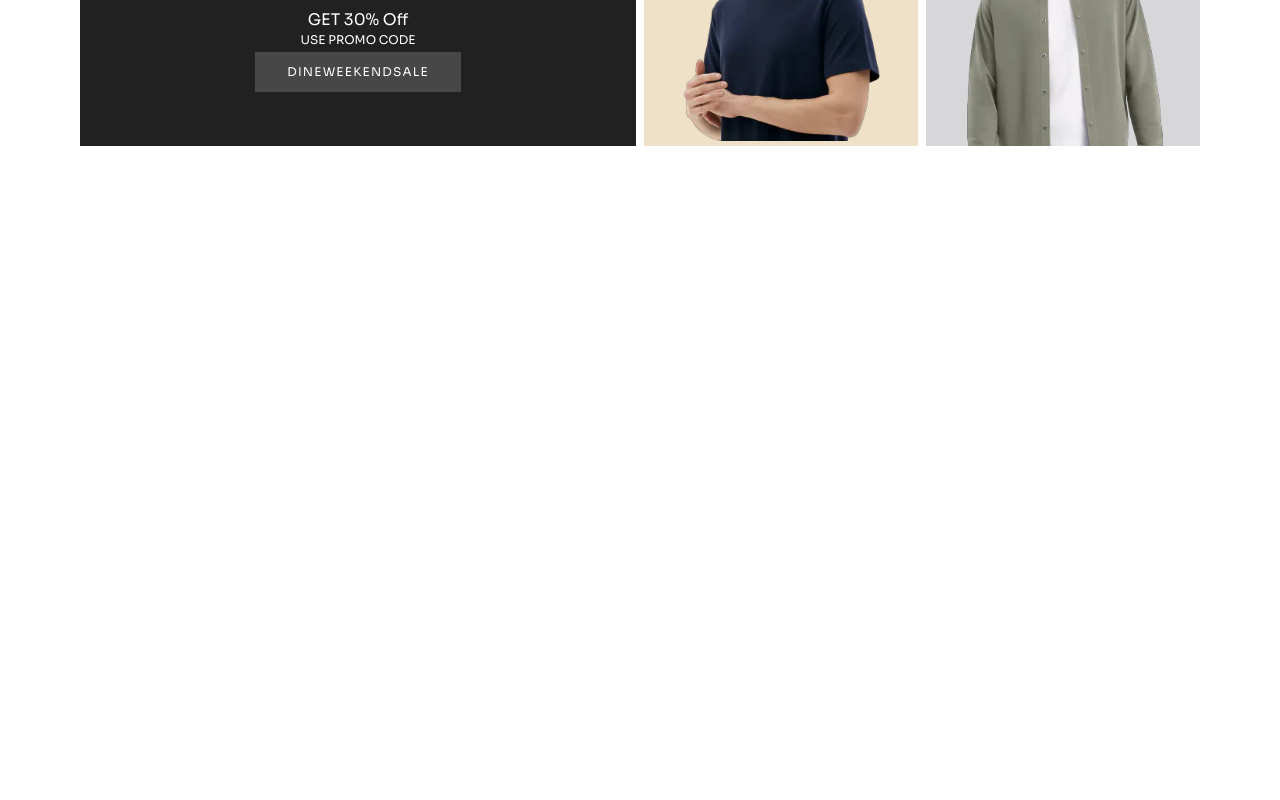
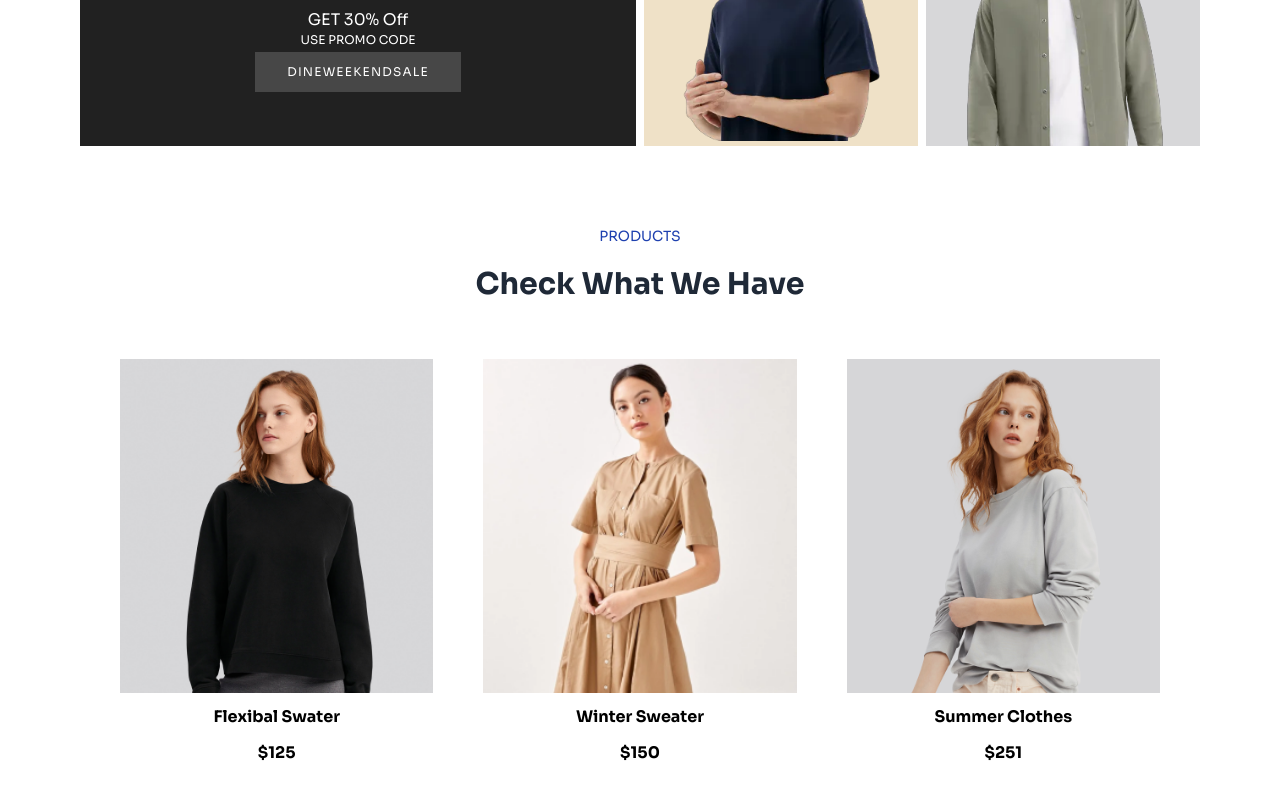
Before and after one commit to rahmanshaukat35/piaic-ecommerce-frontend, a Next.js app: page / in a window 1280 px wide. Shown: the part 1062-1862 px from the top of the page. Before the commit the page ends 1208 px from the top, so only its background shows below. Built offline with nearby package versions, Linux system fonts and the light colour scheme.

Commit message:
product caraol

```diff
--- a/package.json
+++ b/package.json
@@ -18,6 +18,7 @@
     "react": "18.2.0",
     "react-dom": "18.2.0",
     "react-icons": "^4.11.0",
+    "swiper": "^10.3.0",
     "tailwindcss": "3.3.3",
     "typescript": "5.2.2"
   }
--- a/src/app/page.tsx
+++ b/src/app/page.tsx
@@ -1,4 +1,5 @@
 import Hero from "@/components/sections/Hero";
+import Products from "@/components/sections/Products";
 import Promotions from "@/components/sections/Promotions";
 import Image from "next/image";
 
@@ -7,6 +8,7 @@ export default function Home() {
     <main>
       <Hero />
       <Promotions />
+      <Products />
     </main>
   );
 }
--- /dev/null
+++ b/src/components/sections/Products.tsx
@@ -0,0 +1,18 @@
+import React from "react";
+import SwipperSlider from "../shared/SwipperSlider";
+
+const Products = () => {
+  return (
+    <main className="mt-15">
+      <div className="flex flex-col justify-center items-center px-5 py-20 space-y-5">
+        <p className="text-blue-800 text-sm">PRODUCTS</p>
+        <h3 className="text-3xl text-gray-800 font-bold">Check What We Have</h3>
+        <div className="w-full mx-auto">
+          <SwipperSlider />
+        </div>
+      </div>
+    </main>
+  );
+};
+
+export default Products;
--- /dev/null
+++ b/src/components/shared/SwipperSlider.tsx
@@ -0,0 +1,51 @@
+"use client";
+import React from "react";
+import { Swiper, SwiperSlide } from "swiper/react";
+import products from "../../lib/products";
+import Link from "next/link";
+import Image from "next/image";
+import "swiper/css";
+
+const SwipperSlider = () => {
+  return (
+    <Swiper
+      onSlideChange={() => console.log("slide change")}
+      onSwiper={(swiper) => console.log(swiper)}
+      breakpoints={{
+        320: {
+          slidesPerView: 1,
+        },
+        768: {
+          slidesPerView: 2,
+        },
+        1024: {
+          slidesPerView: 3,
+        },
+      }}
+      spaceBetween={10}
+    >
+      {products.map((prod, i) => (
+        <SwiperSlide key={i}>
+          <div className="flex flex-col  justify-center px-5 py-10 items-center">
+            <div className="flex flex-col  justify-center items-start h-[400px] w-full hover:scale-110 ease-in duration-300 gap-3">
+              <Link href={""}>
+                <Image
+                  src={prod.image}
+                  alt={prod.name}
+                  width={400}
+                  height={400}
+                />
+                <p className="text-base font-bold text-center my-3">
+                  {prod.name}
+                </p>
+                <p className="text-base font-bold text-center">${prod.price}</p>
+              </Link>
+            </div>
+          </div>
+        </SwiperSlide>
+      ))}
+    </Swiper>
+  );
+};
+
+export default SwipperSlider;
--- /dev/null
+++ b/src/lib/products.ts
@@ -0,0 +1,23 @@
+const Products = [
+  {
+    image: "/products/p1.png",
+    name: "Flexibal Swater",
+    price: "125",
+  },
+  {
+    image: "/products/p2.png",
+    name: "Winter Sweater",
+    price: "150",
+  },
+  {
+    image: "/products/p3.png",
+    name: "Summer Clothes",
+    price: "251",
+  },
+  {
+    image: "/products/p4.png",
+    name: "Bumper Heater",
+    price: "79",
+  },
+];
+export default Products;
```
Also changed, not shown: 1 other file (tests, documents, lock files or other folders).
